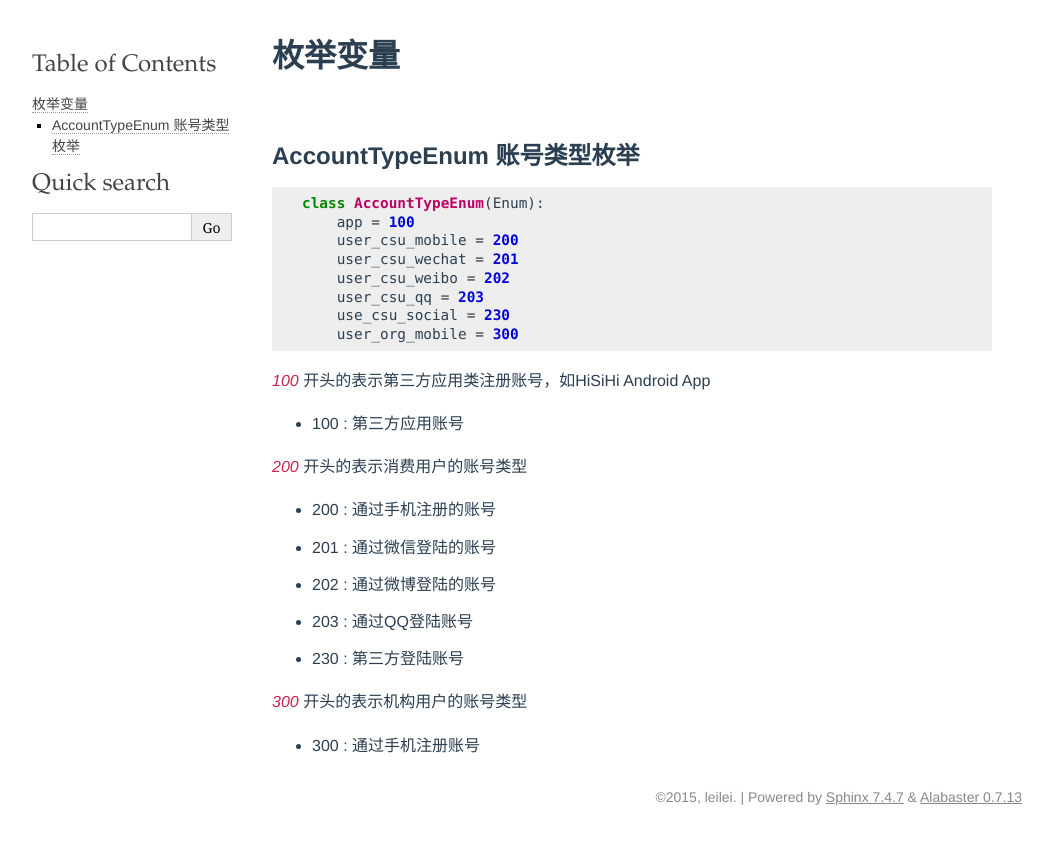
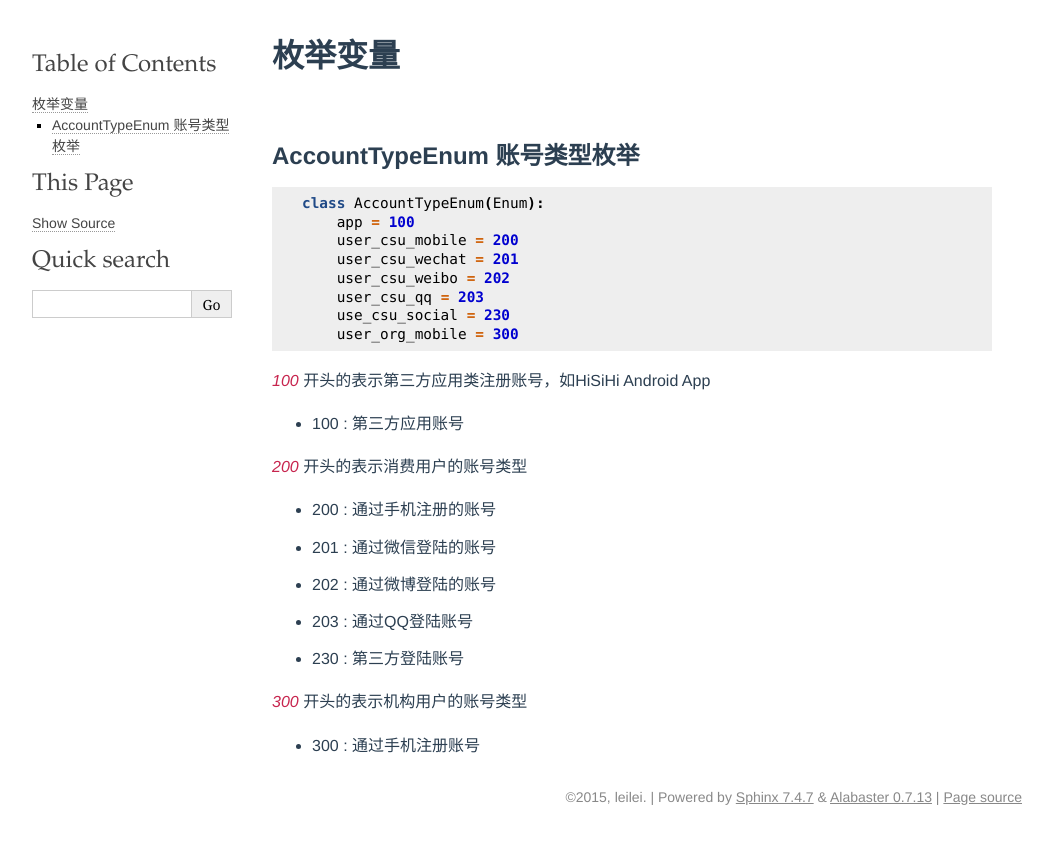
Before and after one commit to clownmelody/hisihi_api, a Sphinx documentation site: the page built from docs/enums.rst, in a window 1280 px wide. Shown: the top 844 px of the page, without its empty margins (118-1171 px from the left). Built offline with Sphinx 7.4.7, drawn with Linux system fonts in a browser that asks for light colours.

Commit message:
修改文档主题

```diff
--- a/docs/conf.py
+++ b/docs/conf.py
@@ -102,7 +102,7 @@
 
 # The name of the Pygments (syntax highlighting) style to use.
 #pygments_style = 'colorful'
-pygments_style = 'colorful'
+pygments_style = 'tango'
 
 # A list of ignored prefixes for module index sorting.
 #modindex_common_prefix = []
@@ -119,6 +119,7 @@
 # The theme to use for HTML and HTML Help pages.  See the documentation for
 # a list of builtin themes.
 html_theme = 'alabaster'
+# html_theme = 'pyramid'
 
 # Theme options are theme-specific and customize the look and feel of a theme
 # further.  For a list of options available for each theme, see the
@@ -170,16 +171,16 @@
 #html_additional_pages = {}
 
 # If false, no module index is generated.
-html_domain_indices = False
+html_domain_indices = True
 
 # If false, no index is generated.
-html_use_index = False
+html_use_index = True
 
 # If true, the index is split into individual pages for each letter.
-html_split_index = False
+html_split_index = True
 
 # If true, links to the reST sources are added to the pages.
-html_show_sourcelink = False
+html_show_sourcelink = True
 
 # If true, "Created using Sphinx" is shown in the HTML footer. Default is True.
 html_show_sphinx = False
```
